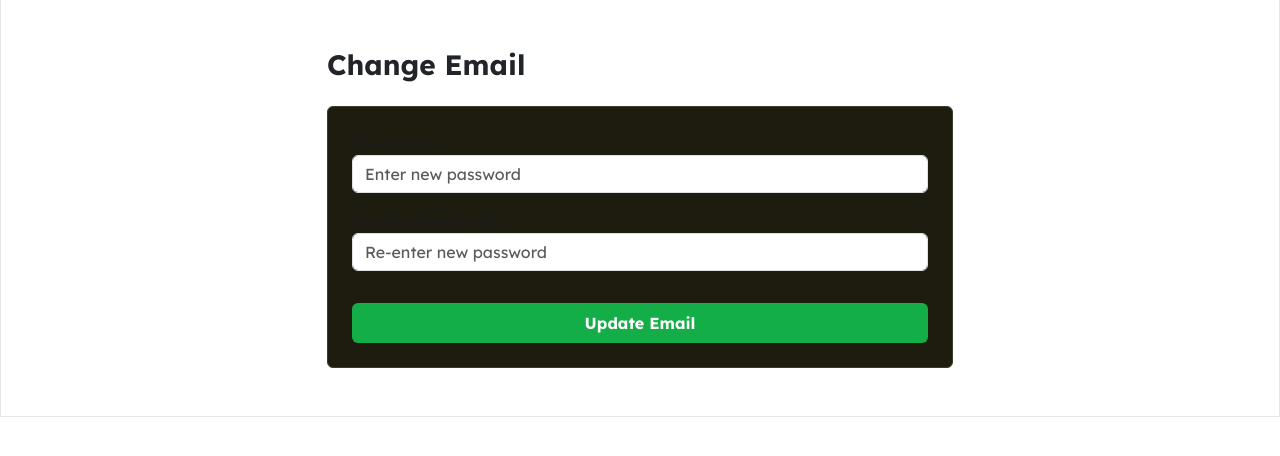
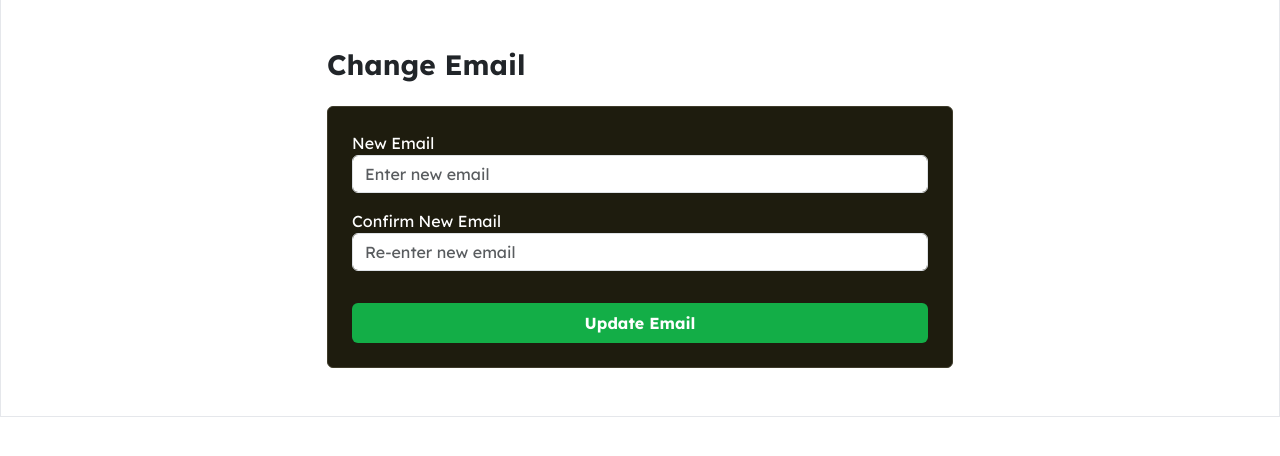
Before and after one commit to LegolasGreenleaf1999/RETRO-XI, a Django app: template templates/user/changeemail.html in a window 1280 px wide. Shown: the part 72-528 px from the top of the page. Run offline with Django 5.2, Linux system fonts and the light colour scheme; the template is opened without the code that fills it, so the values that code supplies are empty; parts of the project's set-up code (start-up, migrations or seed data) failed here and were passed over.

Commit message:
template fix

```diff
--- a/templates/user/changeemail.html
+++ b/templates/user/changeemail.html
@@ -83,13 +83,13 @@ body {
         {% csrf_token %}
 
         <div class="mb-3">
-            <label>New Email</label>
-            <input type="email" name="new_email" class="form-control" placeholder="Enter new password" required>
+            <label class="text-white">New Email</label>
+            <input type="email" name="new_email" class="form-control" placeholder="Enter new email" required>
         </div>
 
         <div class="mb-3">
-            <label>Confirm New Email</label>
-            <input type="email" name="confirm_email" class="form-control" placeholder="Re-enter new password" required>
+            <label class="text-white">Confirm New Email</label>
+            <input type="email" name="confirm_email" class="form-control" placeholder="Re-enter new email" required>
         </div>
 
         <button type="submit" class="btn primary-btn w-100 mt-3 py-2">Update Email</button>
--- a/templates/user/verify_old_password.html
+++ b/templates/user/verify_old_password.html
@@ -89,7 +89,7 @@ body {
         {% csrf_token %}
 
         <div class="mb-3">
-            <label>Old Password</label>
+            <label class="text-white">Old Password</label>
             <input type="password" name="old_password" class="form-control" placeholder="Enter your current password" required>
         </div>
 
```
